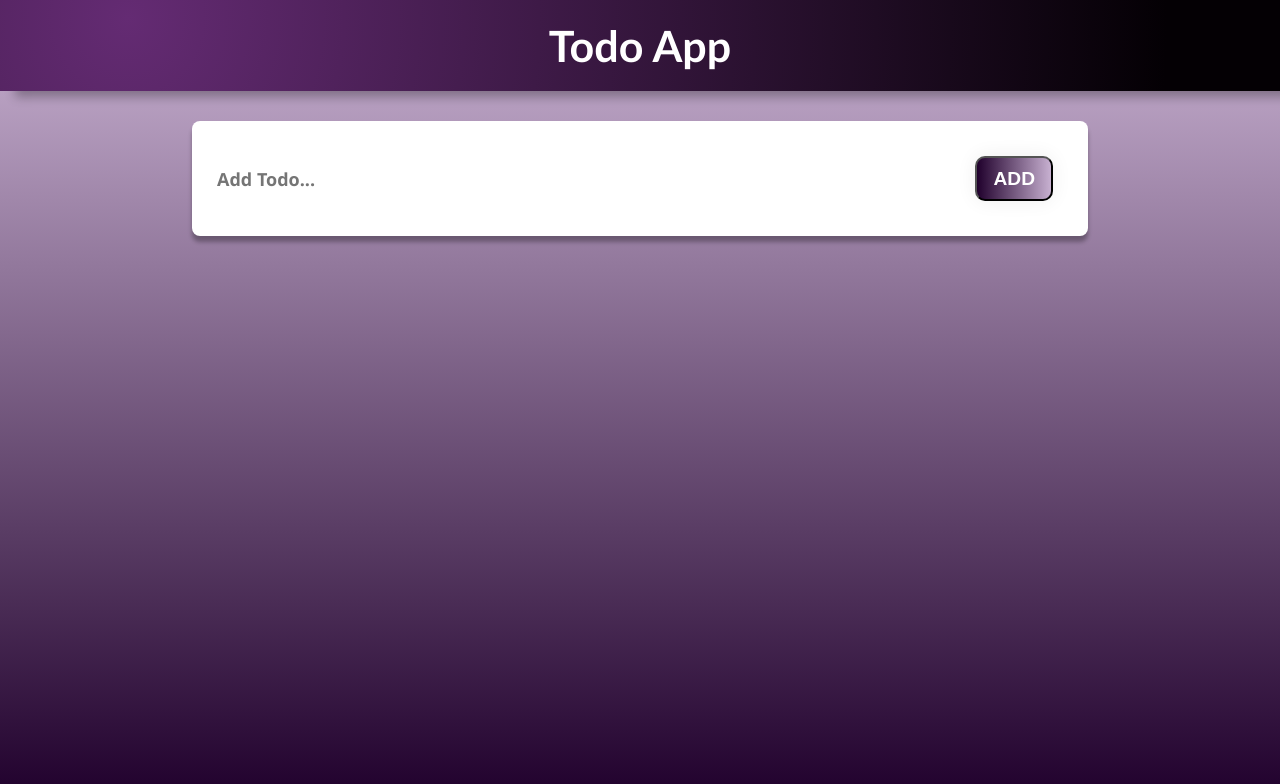
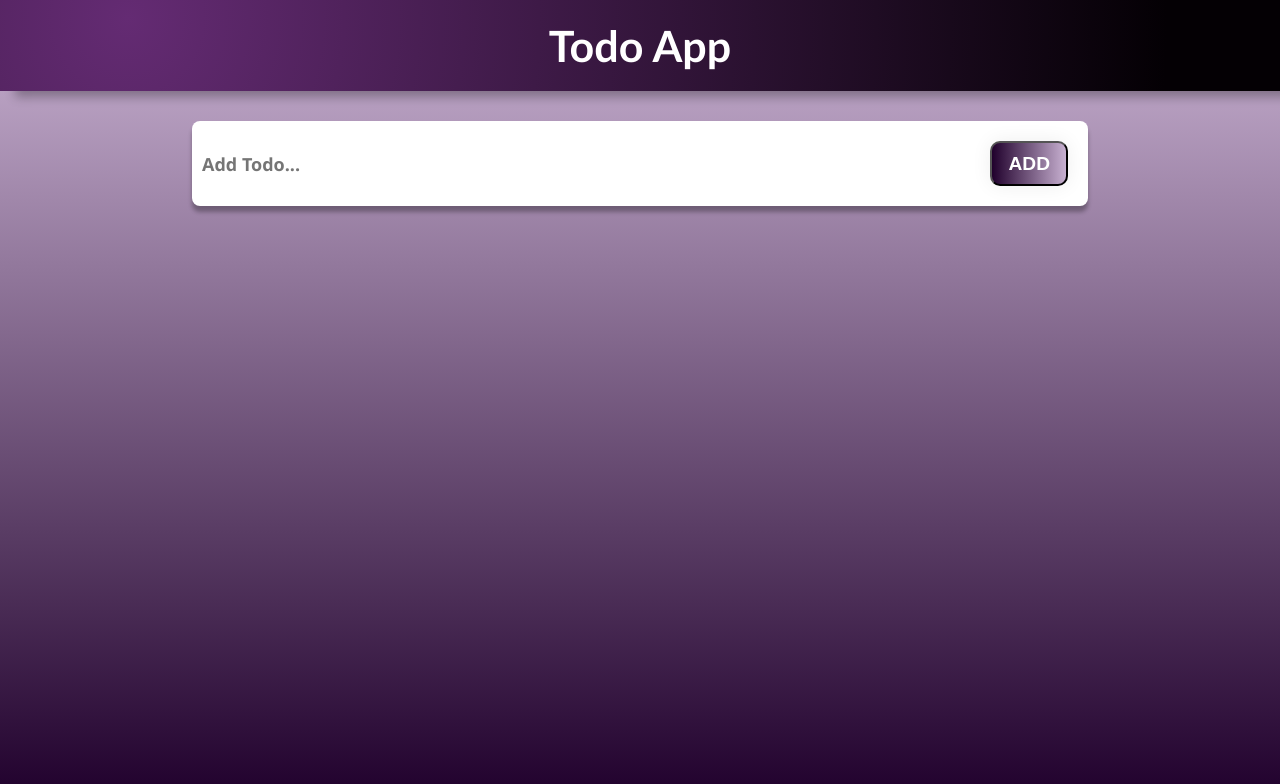
Before and after one commit to Tariq6610/React_Todo, a React (Vite) app in the folder TodoApp/: page / in a window 1280 px wide. Shown: the top 784 px of the page. Built offline with nearby package versions, Linux system fonts and the light colour scheme.

Commit message:
layout updated

```diff
--- a/TodoApp/src/components/doneTasks.module.css
+++ b/TodoApp/src/components/doneTasks.module.css
@@ -50,6 +50,7 @@
     justify-content: space-between;
     background-image: radial-gradient( circle farthest-corner at 10% 20%,  rgba(100,43,115,1) 0%, rgba(4,0,4,1) 90% );
     padding: 20px;
+    border-radius: 5px;
     box-shadow: 0px 6px 4px rgba(0,0,0,0.3);
     margin-bottom: 50px;
     color: #fff;
--- a/TodoApp/src/components/form.module.css
+++ b/TodoApp/src/components/form.module.css
@@ -2,7 +2,7 @@
     margin: 30px auto;
     width: 70%;
     display: flex;
-    padding: 25px;
+    padding: 10px;
     justify-content: space-between;
     border-radius: 8px;
     box-shadow: 0px 6px 4px rgba(0,0,0,0.3);
```
